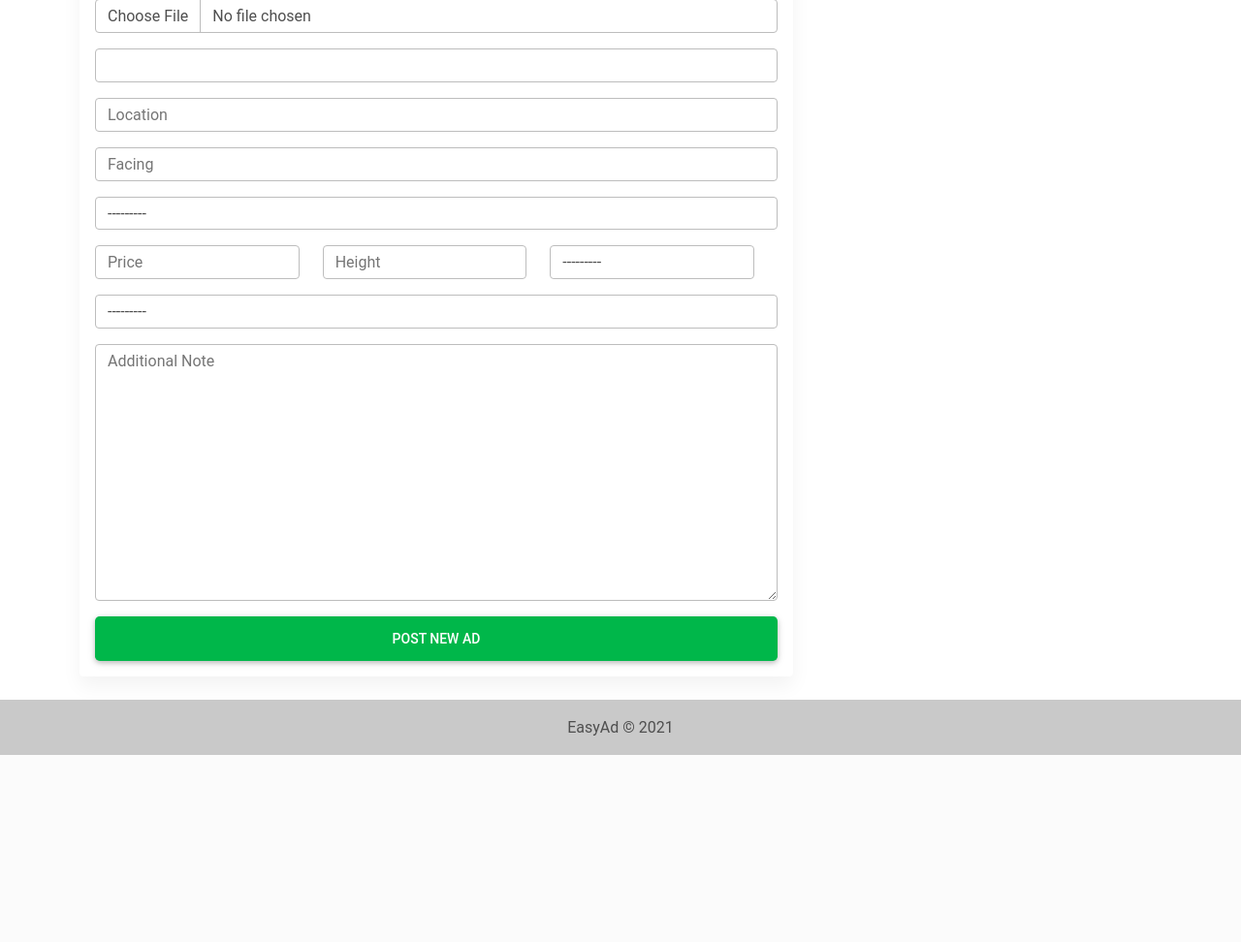
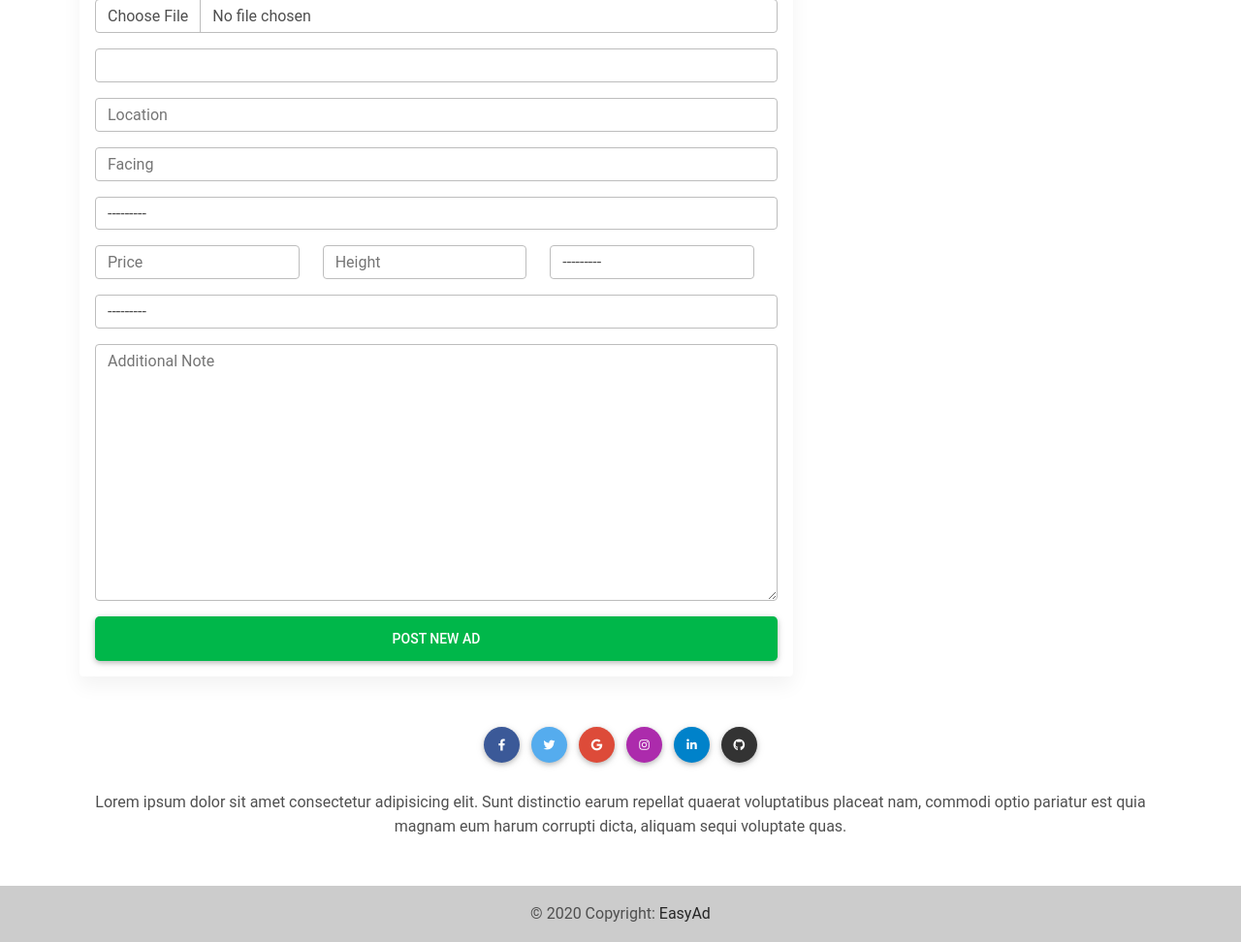
Before and after one commit to MeherajUlMahmmud/EasyAd, a Django app: page /ad/post-ad/ in a window 1280 px wide. Shown: the part 182-1154 px from the top of the page at 97% size. Before the commit the page ends 961 px from the top, so only its background shows below. Run offline with Django 3.2, Linux system fonts and the light colour scheme; some libraries are stand-ins or nearby versions.

Commit message:
Update footer.html

```diff
--- a/templates/footer.html
+++ b/templates/footer.html
@@ -1,7 +1,52 @@
-<footer class="bg-light text-center text-lg-start">
-    <!-- Copyright -->
-    <div class="text-center p-3" style="background-color: rgba(0, 0, 0, 0.2);">
-        EasyAd © 2021
-    </div>
-    <!-- Copyright -->
+<!-- Footer -->
+<footer class="bg-link text-center ">
+  <!-- Grid container -->
+  <div class="container p-4">
+
+    <!-- Section: Social media -->
+    <section class="mb-4">
+      <!-- Facebook -->
+      <a class="btn btn-primary btn-floating m-1" style="background-color: #3b5998" href="#!" role="button"><i class="fab fa-facebook-f"></i></a>
+
+      <!-- Twitter -->
+      <a class="btn btn-primary btn-floating m-1" style="background-color: #55acee" href="#!" role="button"><i class="fab fa-twitter"></i></a>
+
+      <!-- Google -->
+      <a class="btn btn-primary btn-floating m-1" style="background-color: #dd4b39" href="#!" role="button"><i class="fab fa-google"></i></a>
+
+      <!-- Instagram -->
+      <a class="btn btn-primary btn-floating m-1" style="background-color: #ac2bac" href="#!" role="button"><i class="fab fa-instagram"></i></a>
+
+      <!-- Linkedin -->
+      <a class="btn btn-primary btn-floating m-1" style="background-color: #0082ca" href="#!" role="button"><i class="fab fa-linkedin-in"></i></a>
+      <!-- Github -->
+      <a class="btn btn-primary btn-floating m-1" style="background-color: #333333" href="#!" role="button"><i class="fab fa-github"></i></a>
+    </section>
+    <!-- Section: Social media -->
+
+
+
+    <!-- Section: Text -->
+    <section class="mb-4">
+      <p>
+        Lorem ipsum dolor sit amet consectetur adipisicing elit. Sunt
+        distinctio earum repellat quaerat voluptatibus placeat nam,
+        commodi optio pariatur est quia magnam eum harum corrupti dicta,
+        aliquam sequi voluptate quas.
+      </p>
+    </section>
+    <!-- Section: Text -->
+
+
+  </div>
+  <!-- Grid container -->
+
+  <!-- Copyright -->
+  <div class="text-center p-3" style="background-color: rgba(0, 0, 0, 0.2)">
+    © 2020 Copyright:
+    <a class="text-dark" href="https://mdbootstrap.com/">EasyAd</a>
+  </div>
+  <!-- Copyright -->
+
 </footer>
+<!-- Footer -->
```
